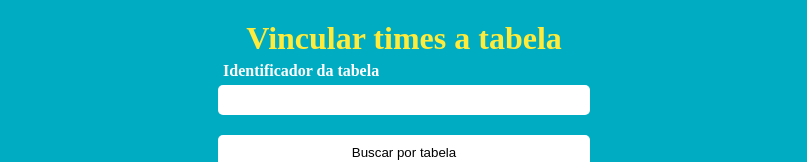
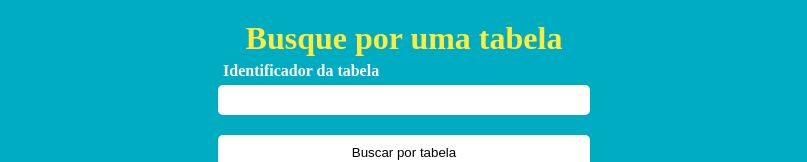
Before and after one commit to SerraZ3/sistema-sinuca, a React (Create React App) app in the folder frontend/: page /add-points in a window 1280 px wide. Shown: the top 162 px of the page, without its empty margins (236-1043 px from the left). Built offline with nearby package versions, Linux system fonts and the light colour scheme; no server answers.

Commit message:
Alterado titulo da tela de adicionar ponto

```diff
--- a/frontend/src/pages/AddPoint/index.jsx
+++ b/frontend/src/pages/AddPoint/index.jsx
@@ -37,7 +37,7 @@ function AddPoint() {
   };
   return (
     <Container>
-      <Title>Vincular times a tabela</Title>
+      <Title>Busque por uma tabela</Title>
       <Form onSubmit={handleSearchTable}>
         <ContainerForm>
           <LabelInput>Identificador da tabela</LabelInput>
```
